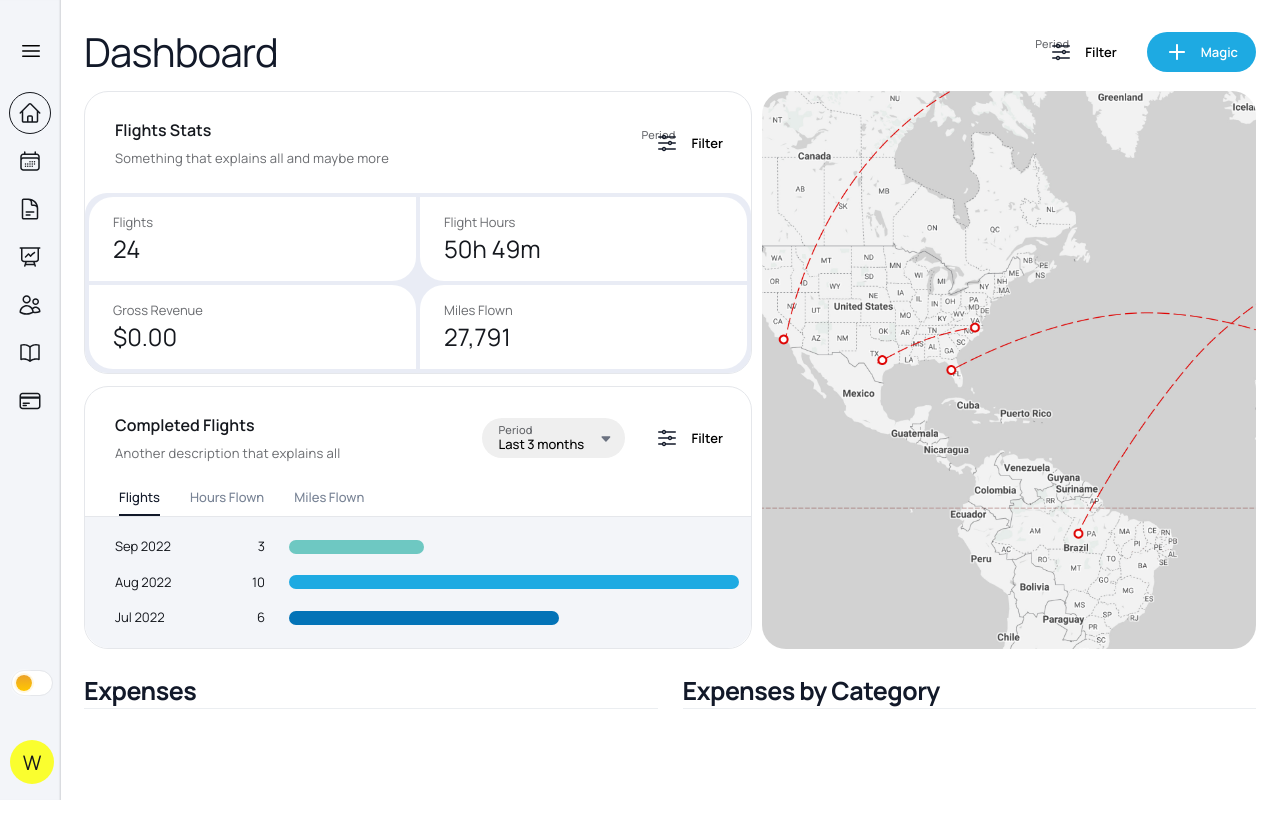
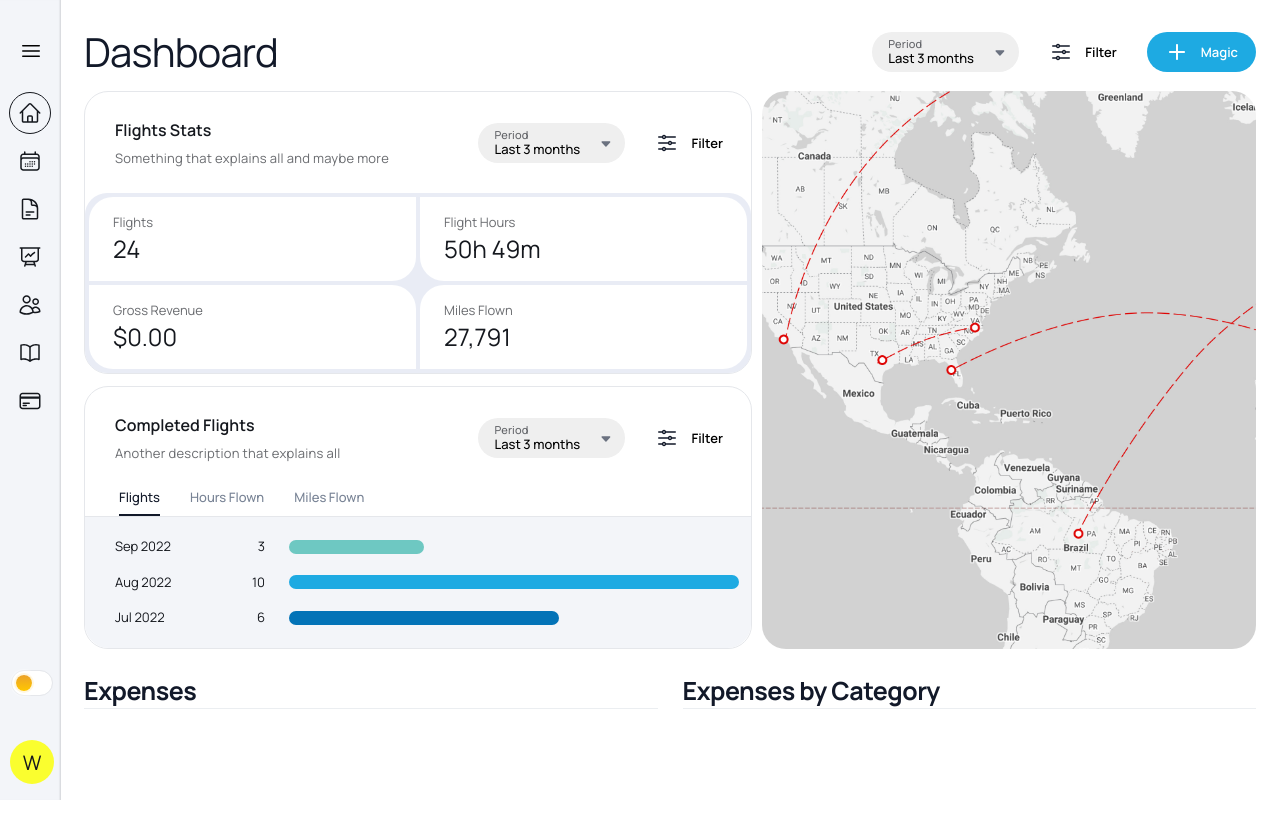
Before and after one commit to Ihorpryt/portal, a SvelteKit app: page / in a window 1280 px wide. Shown: the top 838 px of the page. Built offline with nearby package versions, Linux system fonts and the light colour scheme.

Commit message:
refactor

```diff
--- a/src/components/AircraftSelect.svelte
+++ /dev/null
@@ -1,65 +0,0 @@
-<script>
-    import Select from 'svelte-select';
-    import Caret from '../lib/images/icons/caret.svelte';
-
-    let items = [
-        { value: 'all', label: 'All' },
-        { value: 'N849WC', label: 'N849WC' },
-        { value: 'T537GL', label: 'T537GL' },
-    ];
-</script>
-
-<form>
-    <label for="bar">Aircraft</label>
-    <Select {items}
-        value="all"
-        searchable={false}
-        clearable={false}
-        showChevron
-        id="bar"
-        class="aircraft"
-        --background="none"
-        --border="0"
-        --border-radius="24px"
-        --font-size="13px"
-        --height="40px"
-        --internal-padding="18px"
-        --selected-item-padding="14px 0 0 0"
-        --border-hover="0"
-        --border-focused="0"
-        --chevron-width="40px"
-        --selected-item-font-weight="500"
-        >
-
-        <div slot="chevron-icon">
-            <Caret />
-        </div>
-    </Select>
-</form>
-
-<style>
-    :global(#bar) {
-        cursor: pointer !important;
-    }
-    :global(.aircraft) {
-        width: 110px !important;
-        cursor: pointer !important;
-    }
-    label {
-        pointer-events: none;
-        font-family: 'Manrope';
-        font-style: normal;
-        font-weight: 500;
-        font-size: 11px;
-        letter-spacing: 0.01em;
-        line-height: 16px;
-        color: var(--color-text-2);
-        margin-left: 16px;
-        margin-top: 4px;
-        position: absolute;
-        z-index: 10;
-    }
-    :global(body.dark-mode) label {
-        color: var(--color-text-2d);
-    }
-</style>
--- a/src/components/Period.svelte
+++ /dev/null
@@ -1,69 +0,0 @@
-<script>
-    import Select from 'svelte-select';
-    import Caret from '../lib/images/icons/caret.svelte';
-
-    let items = [
-        { value: 'last 3 months', label: 'Last 3 months' },
-        { value: 'last 6 months', label: 'Last 6 months' },
-        { value: 'last 12 months', label: 'Last 12 months' },
-    ];
-</script>
-
-<form>
-    <label for="bar">Period</label>
-    <Select {items}
-        value="last 3 months"
-        searchable={false}
-        clearable={false}
-        showChevron
-        id="bar"
-        class="foo"
-        --border="0"
-        --border-radius="24px"
-        --font-size="13px"
-        --height="40px"
-        --internal-padding="18px"
-        --selected-item-padding="14px 0 0 0"
-        --selected-item-color="var(--color-text)"
-        --border-hover="0"
-        --border-focused="0"
-        --chevron-width="40px"
-        --selected-item-font-weight="500"
-        --backgroundColor="red"
-        >
-
-        <div slot="chevron-icon">
-            <Caret />
-        </div>
-    </Select>
-</form>
-
-<style>
-    :global(#bar) {
-        cursor: pointer !important;
-    }
-    :global(.foo) {
-        width: 150px !important;
-        cursor: pointer !important;
-    }
-
-
-
-    label {
-        pointer-events: none;
-        font-family: 'Manrope';
-        font-style: normal;
-        font-weight: 500;
-        font-size: 11px;
-        letter-spacing: 0.01em;
-        line-height: 16px;
-        color: var(--color-text-2);
-        margin-left: 16px;
-        margin-top: 4px;
-        position: absolute;
-        z-index: 10;
-    }
-    :global(body.dark-mode) label {
-        color: var(--color-text-2d);
-    }
-</style>
--- a/src/components/Selector.svelte
+++ b/src/components/Selector.svelte
@@ -1,13 +1,18 @@
 <script>
     import Caret from "../lib/images/icons/caret.svelte";
 
-    let options = [
-      { value: 'option1', label: 'Last 3 months' },
-      { value: 'option2', label: 'Last 6 months' },
-      { value: 'option3', label: 'Last 12 months' }
-    ];
+    // let options = [
+    //   { value: 'option1', label: 'Last 3 months' },
+    //   { value: 'option2', label: 'Last 6 months' },
+    //   { value: 'option3', label: 'Last 12 months' }
+    // ];
+
+    export let options;
 
     export let label = "Label";
+
+    export let small = false;
+    export let large = false;
 
     let selectedOption = options[0].value;
 
@@ -16,14 +21,16 @@
     }
 </script>
 
+    <div class:small class:large>
+        <p class="label">{label}</p>
+        <div class="chevron"> <Caret /></div>
         <select value={selectedOption} on:change={handleSelectOption}>
             {#each options as option}
             <option value={option.value}>{option.label}</option>
             {/each}
         </select>
-        <div class="chevron"> <Caret /></div>
-        <p class="label">{label}</p>
 
+    </div>
 
 <style>
 
@@ -42,7 +49,7 @@
         z-index: 10;
     }
     select {
-        width: 143px;
+        width: 147px;
         font-size: 13px;
         font-family: 'Manrope';
         font-style: normal;
@@ -60,6 +67,12 @@
         background-color: none;
         transition: 0.3s ease-in-out;
     }
+    .small select {
+        width: 110px;
+    }
+    .large select {
+        width: 155px;
+    }
 
     select:hover {
         background-color: #F6F6F8;
@@ -67,9 +80,15 @@
     .chevron {
         position: absolute;
         margin-top: 12px;
-        margin-left: 116px;
+        margin-left: 120px;
         z-index: 1;
         pointer-events: none;
+    }
+    .small .chevron {
+        margin-left: 83px;
+    }
+    .large .chevron {
+        margin-left: 128px;
     }
     :global(body.dark-mode) select {
         color: white;
--- a/src/components/TransactionDatesSelect.svelte
+++ /dev/null
@@ -1,66 +0,0 @@
-<script>
-    import Select from 'svelte-select';
-    import Caret from '../lib/images/icons/caret.svelte';
-
-    let items = [
-        { value: 'last 3 months', label: 'Last 3 months' },
-        { value: 'last 6 months', label: 'Last 6 months' },
-        { value: 'last 12 months', label: 'Last 12 months' },
-    ];
-</script>
-
-<form>
-    <label for="bar">Transaction dates</label>
-    <Select {items}
-        value="last 3 months"
-        searchable={false}
-        clearable={false}
-        showChevron
-        id="bar"
-        class="foo"
-        --background="none"
-        --border="0"
-        --border-radius="100px"
-        --font-size="13px"
-        --height="40px"
-        --internal-padding="18px"
-        --selected-item-padding="14px 0 0 0"
-        --border-hover="0"
-        --border-focused="0"
-        --chevron-width="40px"
-        --selected-item-font-weight="500"
-        >
-
-        <div slot="chevron-icon">
-            <Caret />
-        </div>
-    </Select>
-</form>
-
-<style>
-    :global(#bar) {
-        cursor: pointer !important;
-    }
-    :global(.foo) {
-        width: 162px !important;
-        cursor: pointer !important;
-    }
-
-    label {
-        pointer-events: none;
-        font-family: 'Manrope';
-        font-style: normal;
-        font-weight: 500;
-        font-size: 11px;
-        letter-spacing: 0.01em;
-        line-height: 16px;
-        color: var(--color-text-2);
-        margin-left: 16px;
-        margin-top: 4px;
-        position: absolute;
-        z-index: 10;
-    }
-    :global(body.dark-mode) label {
-        color: var(--color-text-2d);
-    }
-</style>
--- a/src/components/blocks/CompletedFlights.svelte
+++ b/src/components/blocks/CompletedFlights.svelte
@@ -1,8 +1,13 @@
 <script>
     import Button from "../Button_Secondary.svelte";
 	import Tabs from "../Tabs.svelte";
-	import Period from "../Period.svelte";
 	import Selector from "../Selector.svelte";
+
+	let options = [
+      { value: 'option1', label: 'Last 3 months' },
+      { value: 'option2', label: 'Last 6 months' },
+      { value: 'option3', label: 'Last 12 months' }
+    ];
 
 	//Tabs
 	let items = ['Flights', 'Hours Flown', 'Miles Flown']
@@ -19,8 +24,7 @@
             <p>Another description that explains all</p>
         </div>
 		<div class="right-tools">
-			<Selector label="Period" />
-			<!-- <Period /> -->
+			<Selector label="Period" options={options} />
 			<Button title="Filter"/>
 		</div>
     </div>
--- a/src/components/blocks/FlightStats.svelte
+++ b/src/components/blocks/FlightStats.svelte
@@ -3,9 +3,15 @@
     import Chart1 from "../Chart1.svelte";
     import Tabs from "../Tabs.svelte";
     import CompletedFlights from "./CompletedFlights.svelte";
-	import Period from "../Period.svelte";
+	import Selector from "../Selector.svelte";
     import ButtonPrimary from "../Button_Primary.svelte";
     import Plus from "../../lib/images/icons/plus.svelte";
+
+	let options = [
+      { value: 'option1', label: 'Last 3 months' },
+      { value: 'option2', label: 'Last 6 months' },
+      { value: 'option3', label: 'Last 12 months' }
+    ];
 
 	//Tabs
 	let items = ['All', 'Scheduled', 'Completed']
@@ -19,7 +25,7 @@
 	<div class="top-title">
 		<h2>Dashboard</h2>
 		<div class="right-tools">
-			<Period />
+			<Selector label="Period" options={options} />
 			<Button title="Filter"/>
 			<ButtonPrimary> <Plus/> Magic</ButtonPrimary>
 		</div>
@@ -35,7 +41,7 @@
 						<p>Something that explains all and maybe more</p>
 					</div>
 					<div class="right-tools">
-						<Period />
+						<Selector label="Period" options={options}/>
 						<Button title="Filter"/>
 					</div>
 				</div>
```
Also changed, not shown: src/routes/transactions/+page.svelte (+14 -2 lines).
